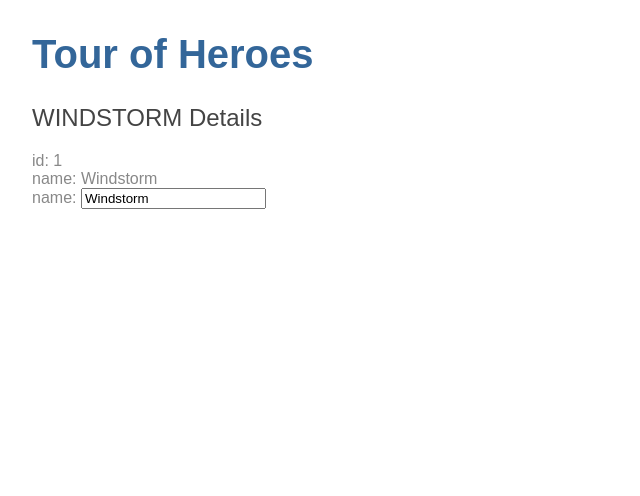
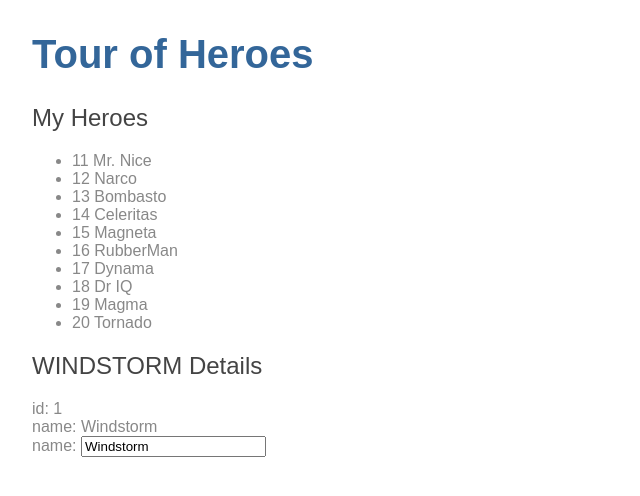
Before and after one commit to ShakyaRaunak/angular-tour-of-heroes, an Angular app: page / in a window 1280 px wide. Shown: the top 496 px of the page, without its empty margins (0-640 px from the left). Built offline with nearby package versions, Linux system fonts and the light colour scheme.

Commit message:
complete angular-tour-of-heroes Part 4 - Displaying a List : Display a Heroes List

```diff
--- a/src/app/heroes/heroes.component.html
+++ b/src/app/heroes/heroes.component.html
@@ -1,3 +1,11 @@
+<h2>My Heroes</h2>
+<ul class="heroes">
+  <li *ngFor="let hero of heroes">
+    <span class="badge">{{hero.id}}</span> {{hero.name}}
+  </li>
+</ul>
+
+
 <h2>{{hero.name | uppercase}} Details</h2>
 <div><span>id: </span>{{hero.id}}</div>
 <div><span>name: </span>{{hero.name}}</div>
--- a/src/app/heroes/heroes.component.ts
+++ b/src/app/heroes/heroes.component.ts
@@ -1,6 +1,6 @@
 import {Component, OnInit} from '@angular/core';
 import {Hero} from '../hero';
-
+import {HEROES} from '../mock-heroes';
 
 @Component({
   selector: 'app-heroes',
@@ -9,6 +9,7 @@ import {Hero} from '../hero';
 })
 export class HeroesComponent implements OnInit {
 
+  heroes = HEROES;
   hero: Hero = {
     id: 1,
     name: 'Windstorm'
--- /dev/null
+++ b/src/app/mock-heroes.ts
@@ -0,0 +1,14 @@
+import {Hero} from './hero';
+
+export const HEROES: Hero[] = [
+  {id: 11, name: 'Mr. Nice'},
+  {id: 12, name: 'Narco'},
+  {id: 13, name: 'Bombasto'},
+  {id: 14, name: 'Celeritas'},
+  {id: 15, name: 'Magneta'},
+  {id: 16, name: 'RubberMan'},
+  {id: 17, name: 'Dynama'},
+  {id: 18, name: 'Dr IQ'},
+  {id: 19, name: 'Magma'},
+  {id: 20, name: 'Tornado'}
+];
```
